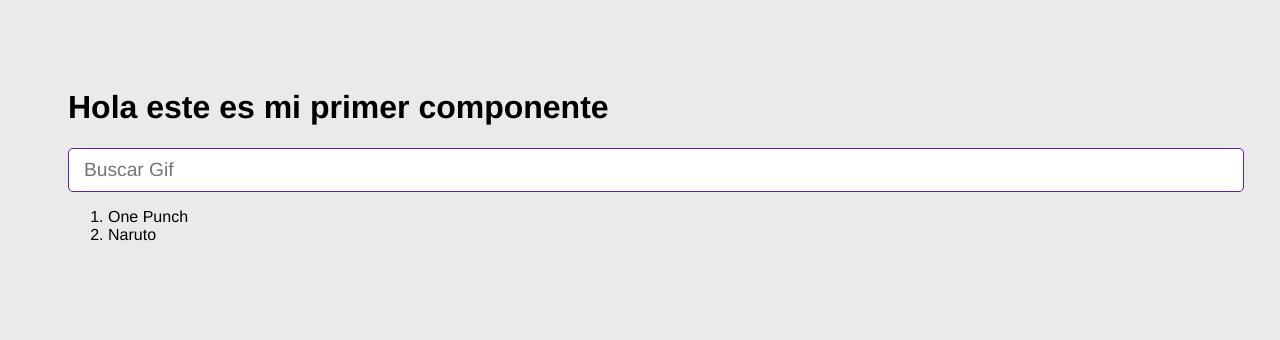
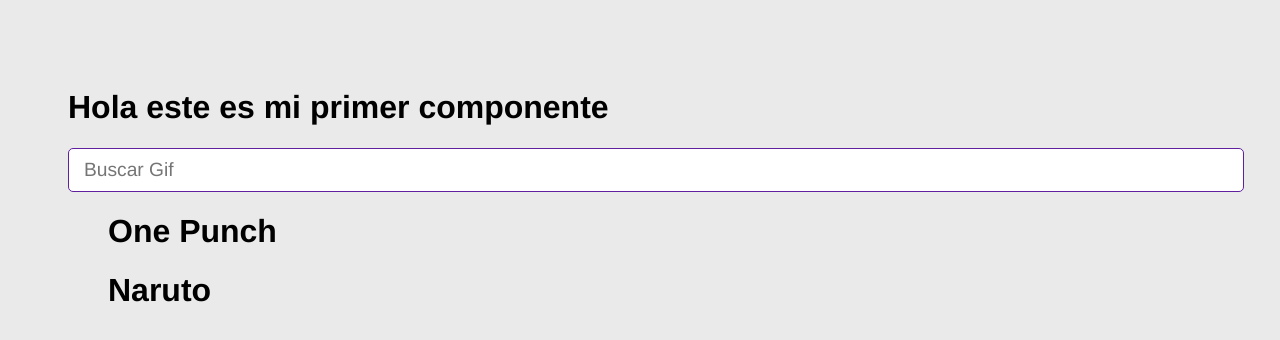
Before and after one commit to saulsistemas/CURSO_REACT, a React (Vite) app in the folder 03APLICACIONGIF/gif-expert-app/: page / in a window 1280 px wide. Shown: the top 340 px of the page. Built offline with nearby package versions, Linux system fonts and the light colour scheme.

Commit message:
nuevo componente grid

```diff
--- a/03APLICACIONGIF/gif-expert-app/src/GifExpertApp.jsx
+++ b/03APLICACIONGIF/gif-expert-app/src/GifExpertApp.jsx
@@ -1,5 +1,6 @@
 import { useState } from "react"
 import { AddCategory } from "./components/AddCategory";
+import { GifGrid } from "./components/GifGrid";
 
 export const GifExpertApp =()=>{
     const [categories, setCategories] = useState(['One Punch','Naruto'])
@@ -25,10 +26,15 @@
             currentCtegories = {categories}
         />
         {/*Listado Gif*/}
+        <GifGrid/>
         <ol>
             {
                 categories.map((category,indice)=>{
-                    return <li key={ indice }>{category}</li>
+                    return <GifGrid
+                    key = { indice }
+                    category = { category }
+                    />
+                    //return <li key={ indice }>{category}</li>
                 })
             }
 
--- /dev/null
+++ b/03APLICACIONGIF/gif-expert-app/src/components/GifGrid.jsx
@@ -0,0 +1,8 @@
+export const GifGrid = ({category})=>{
+    console.log(category);
+    return (
+        <>
+            <h1>{ category }</h1>
+        </>
+    )
+}
```
